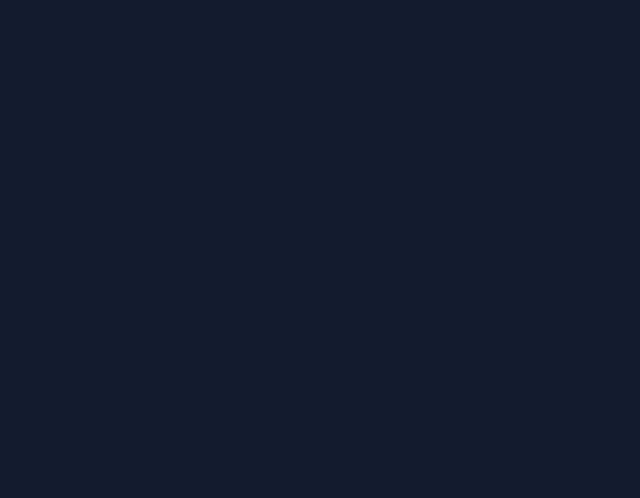
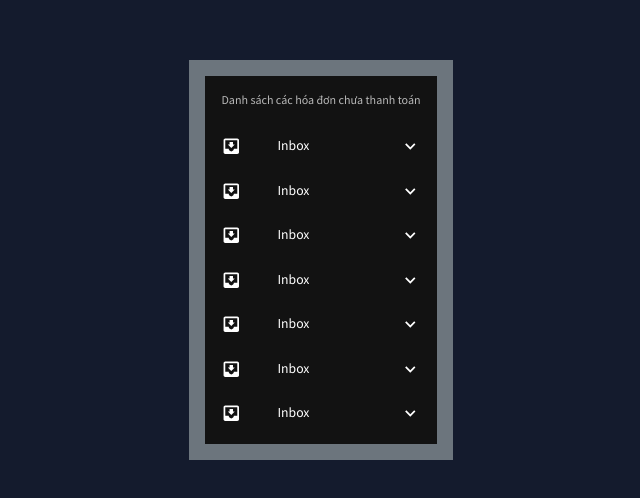
Before and after one commit to quancao2310/Cyber-Gaming-App, a React (Create React App) app in the folder client/: page /staff in a window 1280 px wide. Before the commit this address had no page. Shown: the part 140-638 px from the top of the page, without its empty margins (319-959 px from the left). Built offline with nearby package versions, Linux system fonts and the light colour scheme.

Commit message:
Staff UI layout with mockdata

```diff
--- a/client/src/App.js
+++ b/client/src/App.js
@@ -1,6 +1,9 @@
 import { useState } from "react";
 import { Routes, Route } from "react-router-dom";
-import Main from "./pages/main";
+import Home from "./pages/Home";
+import AdminHome from "./pages/admin/Home";
+import StaffHome from "./pages/staff/Home";
+import CustomerHome from "./pages/customer/Home";
 import { CssBaseline, ThemeProvider } from "@mui/material";
 import { ColorModeContext, useMode } from "./theme";
 
@@ -14,7 +17,10 @@ function App() {
         <div className="app">
           <main className="content">
             <Routes>
-              <Route path="/" element={<Main />} />
+              <Route path="/" element={<Home />} />
+              <Route path="/admin" element={<AdminHome />} />
+              <Route path="/staff" element={<StaffHome />} />
+              <Route path="/customer" element={<CustomerHome />} />
             </Routes>
           </main>
         </div>
--- a/client/src/data/mockData.js
+++ b/client/src/data/mockData.js
@@ -272,48 +272,56 @@ export const mockTransactions = [
     user: "johndoe",
     date: "2021-09-01",
     cost: "43.95",
+    status: false,
   },
   {
     txId: "0315dsaa",
     user: "jackdower",
     date: "2022-04-01",
     cost: "133.45",
+    status: false,
   },
   {
     txId: "01e4dsa",
     user: "aberdohnny",
     date: "2021-09-01",
     cost: "43.95",
+    status: false,
   },
   {
     txId: "51034szv",
     user: "goodmanave",
     date: "2022-11-05",
     cost: "200.95",
+    status: false,
   },
   {
     txId: "0a123sb",
     user: "stevebower",
     date: "2022-11-02",
     cost: "13.55",
+    status: true,
   },
   {
     txId: "01e4dsa",
     user: "aberdohnny",
     date: "2021-09-01",
     cost: "43.95",
+    status: false,
   },
   {
     txId: "120s51a",
     user: "wootzifer",
     date: "2019-04-15",
     cost: "24.20",
+    status: false,
   },
   {
     txId: "0315dsaa",
     user: "jackdower",
     date: "2022-04-01",
     cost: "133.45",
+    status: false,
   },
 ];
 
--- a/client/src/pages/admin/Home.js
+++ b/client/src/pages/admin/Home.js
@@ -4,7 +4,6 @@ import Topbar from "../../scenes/global/Topbar";
 import Sidebar from "../../scenes/global/Sidebar";
 import { CssBaseline, ThemeProvider } from "@mui/material";
 import { ColorModeContext, useMode } from "../../theme";
-import Product from "./ProductManagement";
 
 function AdminHome() {
   const [theme, colorMode] = useMode();
@@ -18,7 +17,6 @@ function AdminHome() {
           <main className="content">
             <Routes>
               <Route path="/" element={<></>}>
-                <Route path="product" element={<Product />} />
                 <Route path="transaction" element={<></>} />
                 <Route path="discount-event" element={<></>} />
               </Route>
--- a/client/src/pages/main.js
+++ /dev/null
@@ -1,33 +0,0 @@
-import { useState } from "react";
-import { Routes, Route } from "react-router-dom";
-import Home from "./Home";
-import AdminHome from "./admin/Home";
-import StaffHome from "./staff/Home";
-import CustomerHome from "./customer/Home";
-import { CssBaseline, ThemeProvider } from "@mui/material";
-import { ColorModeContext, useMode } from "../theme";
-
-function Main() {
-  const [theme, colorMode] = useMode();
-
-  return (
-    <ColorModeContext.Provider value={colorMode}>
-      <ThemeProvider theme={theme}>
-        <CssBaseline />
-        <div className="app">
-          <main className="content">
-            <Routes>
-                <Route path="/" element={<Home />}>
-                  <Route path="admin" element={<AdminHome />} />
-                  <Route path="staff" element={<StaffHome />} />
-                  <Route path="customer" element={<CustomerHome />} />
-                </Route>
-            </Routes>
-          </main>
-        </div>
-      </ThemeProvider>
-    </ColorModeContext.Provider>
-  );
-}
-
-export default Main;
--- a/client/src/pages/staff/Home.js
+++ b/client/src/pages/staff/Home.js
@@ -1,24 +1,57 @@
 import { useState } from "react";
-import { Routes, Route } from "react-router-dom";
-import { CssBaseline, ThemeProvider } from "@mui/material";
-import { ColorModeContext, useMode } from "../../theme";
+import { mockTransactions } from "../../data/mockData";
+import List from '@mui/material/List';
+import ListSubheader from '@mui/material/ListSubheader';
+import ListItemButton from '@mui/material/ListItemButton';
+import ListItemIcon from '@mui/material/ListItemIcon';
+import ListItemText from '@mui/material/ListItemText';
+import Collapse from '@mui/material/Collapse';
+import InboxIcon from '@mui/icons-material/MoveToInbox';
+import DraftsIcon from '@mui/icons-material/Drafts';
+import SendIcon from '@mui/icons-material/Send';
+import ExpandLess from '@mui/icons-material/ExpandLess';
+import ExpandMore from '@mui/icons-material/ExpandMore';
+import StarBorder from '@mui/icons-material/StarBorder';
+import { Box } from '@mui/material';
+function StaffHome() {
+  const [opens, setOpens] = useState(mockTransactions.map(()=>false));
 
-function StaffHome() {
-  const [theme, colorMode] = useMode();
-  const [isSidebar, setIsSidebar] = useState(true);
-
+  const handleClick = (key) => {
+    const newOpens = opens.map((open, index)=>{
+      return key===index?!open:false
+    })
+    setOpens(newOpens)
+  }
   return (
-    <ColorModeContext.Provider value={colorMode}>
-      <ThemeProvider theme={theme}>
-        <CssBaseline />
-        <div className="app">
-          <main className="content">
-            <Routes>
-            </Routes>
-          </main>
-        </div>
-      </ThemeProvider>
-    </ColorModeContext.Provider>
+    <div className="container-fluid d-flex justify-content-center align-items-center vh-100">
+      <div className="text-center bg-secondary p-3">
+        <List
+          sx={{ width: '100%', bgcolor: 'background.paper' }}
+          component="nav"
+          aria-labelledby="nested-list-subheader"
+          subheader={
+            <ListSubheader component="div" id="nested-list-subheader">
+              Danh sách các hóa đơn chưa thanh toán
+            </ListSubheader>
+          }
+        >
+          {mockTransactions.map((transaction, index)=>(
+            transaction.status?<div></div>:<Box>
+            <ListItemButton onClick={()=>handleClick(index)}>
+              <ListItemIcon>
+                <InboxIcon />
+              </ListItemIcon>
+              <ListItemText primary="Inbox" />
+              {opens[index] ? <ExpandLess /> : <ExpandMore />}
+            </ListItemButton>
+            <Collapse in={opens[index]} timeout="auto" unmountOnExit>
+              User: {transaction.user}
+            </Collapse>
+          </Box>
+          ))}
+        </List>
+      </div>
+    </div>
   );
 }
 
```
